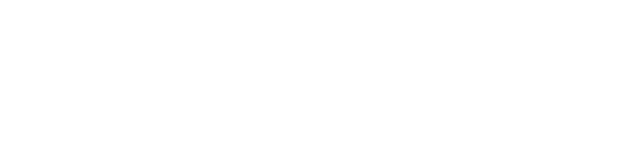
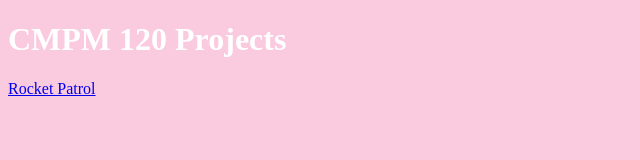
Before and after one commit to sbarie98/sbarie.github.io, a plain HTML site: page index.html in a window 1280 px wide. Shown: the whole page, without its empty margins (0-640 px from the left). Drawn offline with Linux system fonts and the light colour scheme.

Commit message:
Update index.html

```diff
--- a/index.html
+++ b/index.html
@@ -3,9 +3,14 @@
 <head>
   <meta charset="UTF-8">
   <title>Simone Barie</title>
+  <link rel="stylesheet" href="http://sbarie98.github.io/css/styles.css">
 </head>
 <body>
   <div>
+    <h1> CMPM 120 Projects </h1>
+  </div>
+  <div>
+    <a href="http://http://sbarie98.github.io/rocketPatrol/index.html">Rocket Patrol</a>
   </div>
 </body>
 </html>
```
